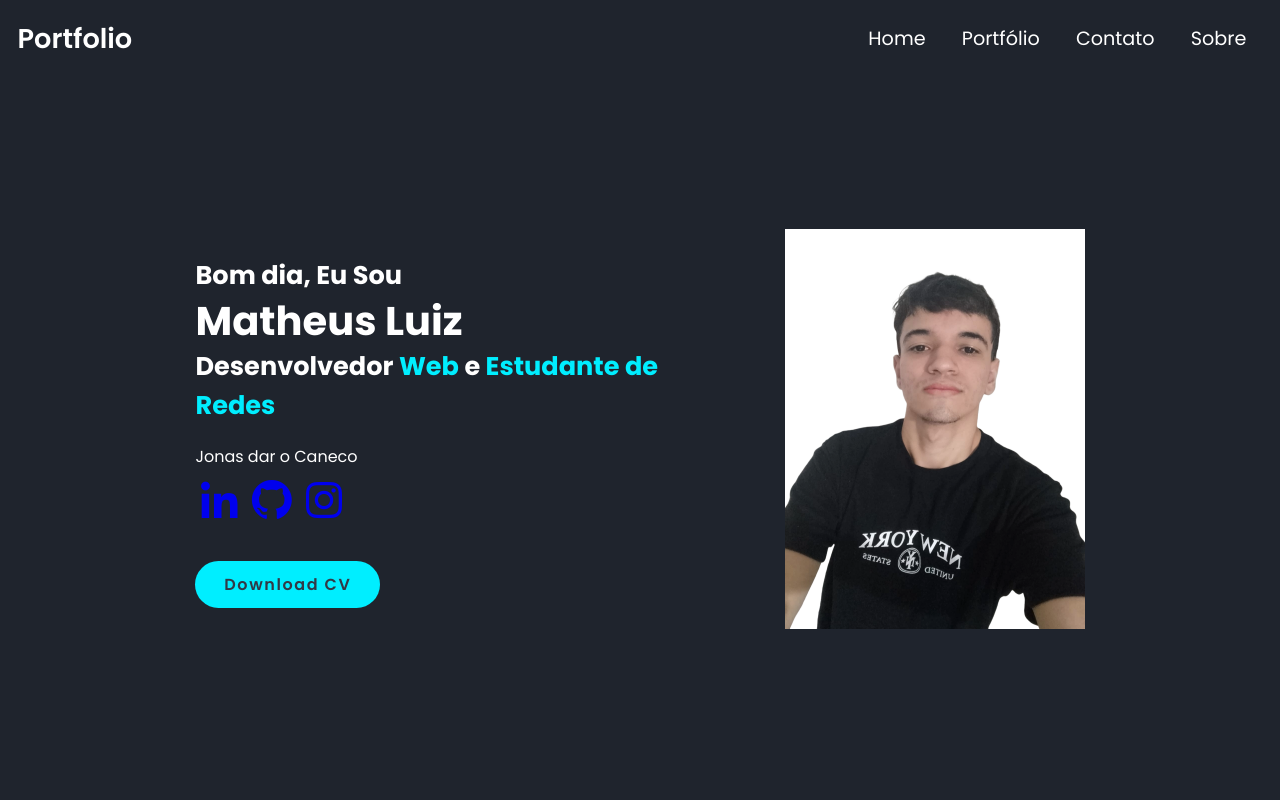
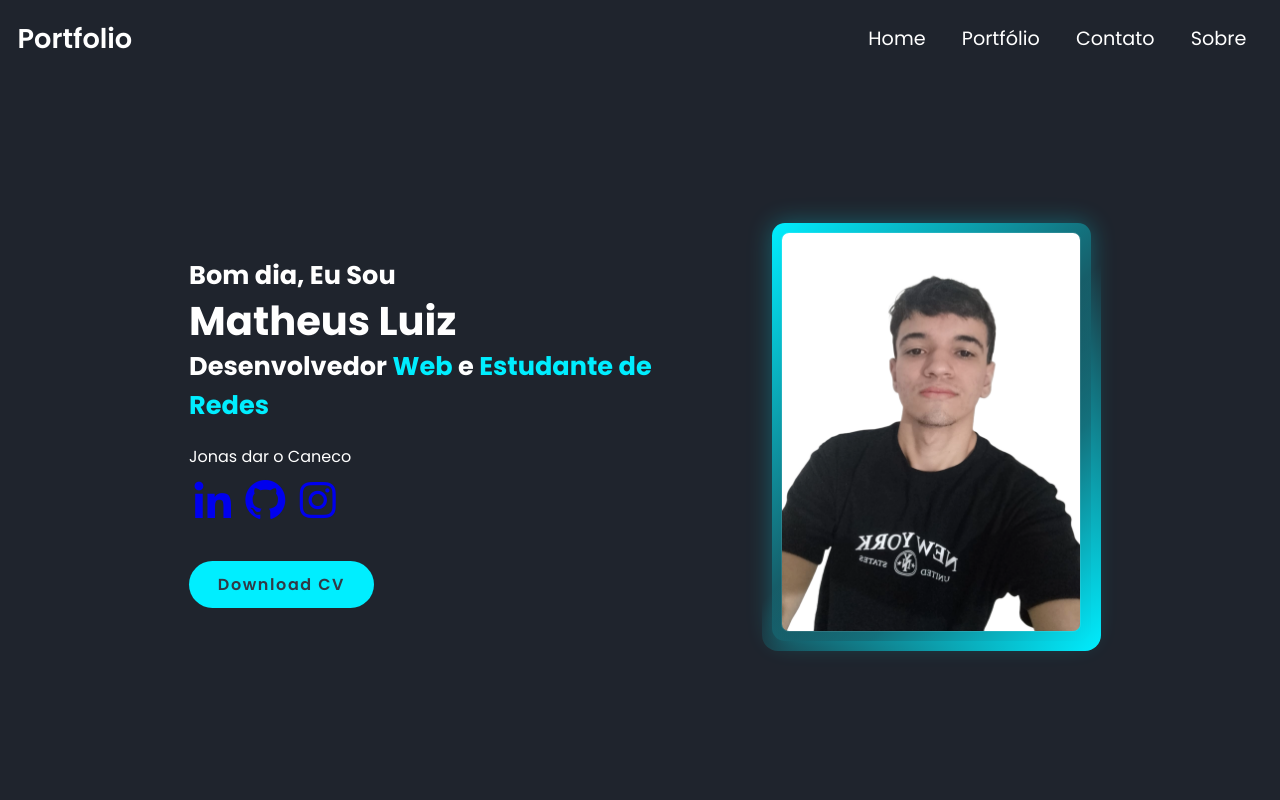
Before and after one commit to MatheusLuizSoares/PortFolio, a plain HTML site: page Portfolio/index.html in a window 1280 px wide. Shown: the top 800 px of the page. Drawn offline with nearby package versions, Linux system fonts and the light colour scheme; files whose address does not match are found by name.

Commit message:
ajeitando como vai ficar a imagem

```diff
--- a/Portfolio/css/style.css
+++ b/Portfolio/css/style.css
@@ -88,10 +88,55 @@ span {
   align-items: center;
 }
 
+.home-img, .about-img {
+  position: relative;
+  padding: 0.6rem; /* Espaço para a moldura */
+  background: linear-gradient(135deg, var(--main-color), transparent 70%);
+  border-radius: 0.8rem;
+  box-shadow: 0 0 1.5rem rgba(0, 238, 255, 0.3);
+  transition: transform 0.3s, box-shadow 0.3s;
+}
+
 .home-img img, .about-img img {
   width: 100%;
   max-width: 300px;
   height: auto;
+  border-radius: 0.5rem;
+  display: block;
+  position: relative;
+  z-index: 1;
+  border: 1px solid rgba(255, 255, 255, 0.1); /* Borda sutil na imagem */
+}
+
+/* Efeito de hover para destacar */
+.home-img:hover, .about-img:hover {
+  transform: translateY(-5px);
+  box-shadow: 0 0 2rem var(--main-color);
+}
+
+/* Moldura específica para cada lado */
+.home-img::before {
+  content: "";
+  position: absolute;
+  top: -0.6rem;
+  right: -0.6rem;
+  bottom: -0.6rem;
+  left: -0.6rem;
+  background: linear-gradient(135deg, transparent 50%, var(--main-color));
+  border-radius: 1rem;
+  z-index: 0;
+}
+
+.about-img::before {
+  content: "";
+  position: absolute;
+  top: -0.6rem;
+  right: -0.6rem;
+  bottom: -0.6rem;
+  left: -0.6rem;
+  background: linear-gradient(225deg, transparent 50%, var(--main-color));
+  border-radius: 1rem;
+  z-index: 0;
 }
 
 .home-content, .about-content {
```
